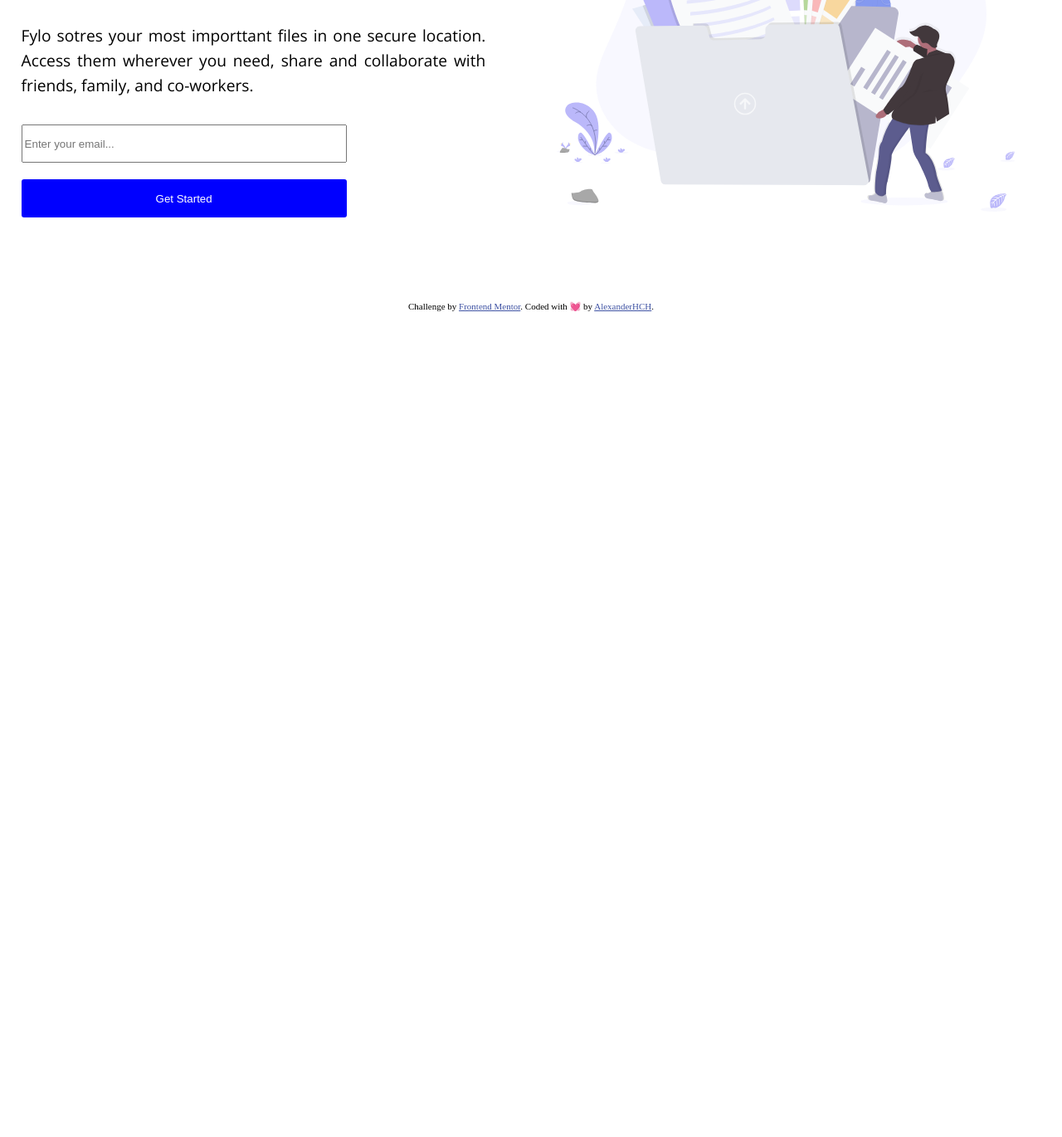
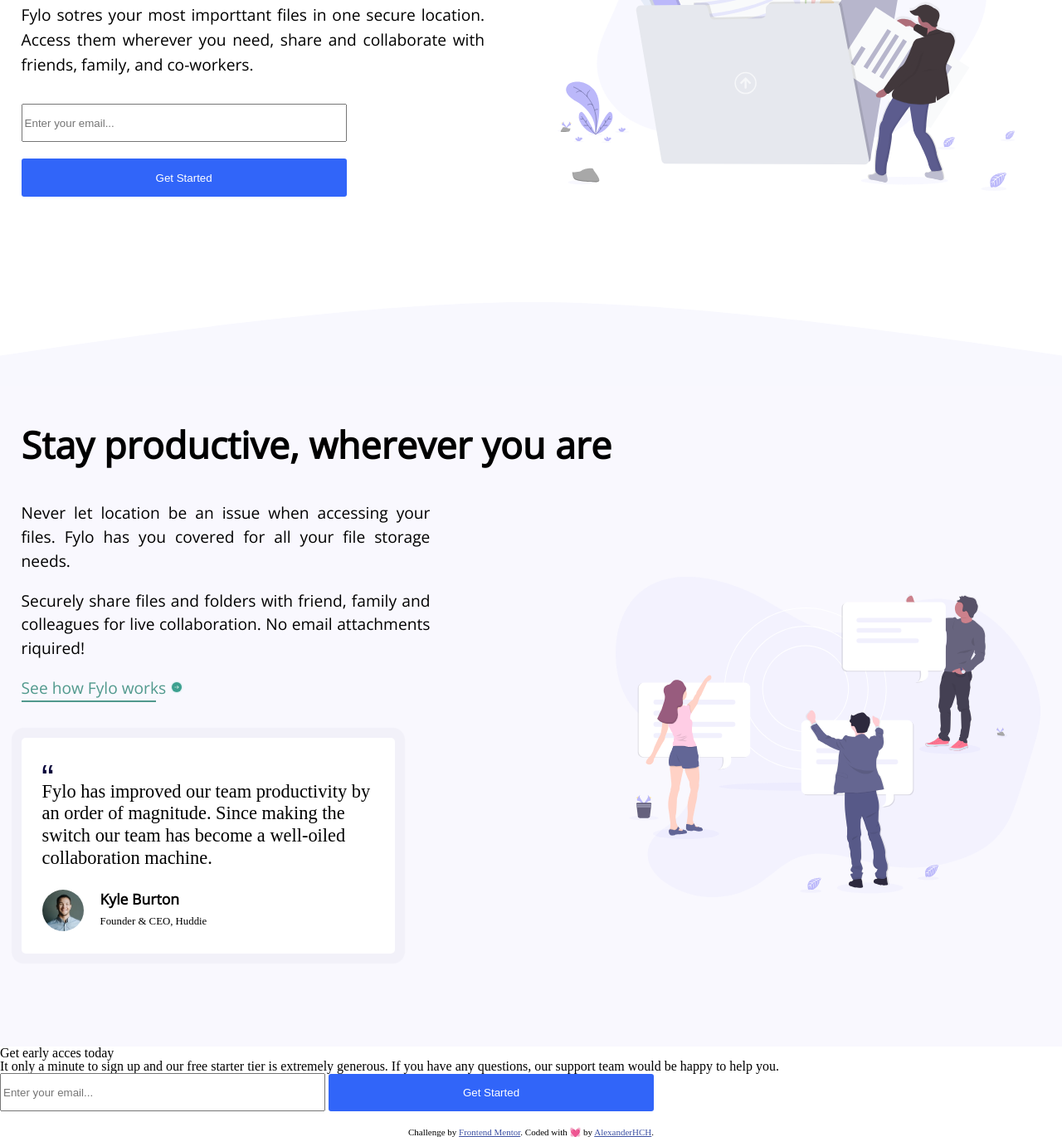
Before and after one commit to AlexanderHuisa/Landing-page-with-two-column, a plain HTML site: page index.html in a window 1280 px wide. Shown: the part 436-1806 px from the top of the page at 83% size. Before the commit the page ends 811 px from the top, so only its background shows below. Drawn offline with nearby package versions, Linux system fonts and the light colour scheme.

Commit message:
section two finish desktop design

```diff
--- a/index.html
+++ b/index.html
@@ -16,6 +16,7 @@
 <link rel="stylesheet" href="./styles/reset.css">
 <link rel="stylesheet" href="./styles/header.css">
 <link rel="stylesheet" href="./styles/main.css">
+<link rel="stylesheet" href="./styles/section-two.css">
 </head>
 
 <body>
@@ -41,6 +42,43 @@
       </div>
       <img src="./images/illustration-1.svg" alt="" class="main-section1_img">
     </section>
+
+    <section class="main-section2">
+      <img class="main-section2_svg" src="./images/bg-curve-desktop.svg" alt="">
+      <div class="main-section2-grid">
+        <div class="main-section2-grid_info">
+          <h2 class="main-section2-grid_info-tittle">Stay productive, wherever you are</h2>
+          <p class="main-section2-grid_info-p">Never let location be an issue when accessing your files. Fylo has you covered for all your file storage needs.</p>
+          <p class="main-section2-grid_info-p">Securely share files and folders with friend, family and colleagues for live collaboration. No email attachments riquired!</p>
+          <p class="main-section2-grid_info-p main-section2-grid_link"><a href="#">See how Fylo works <img src="./images/icon-arrow.svg" alt=""></a></p>
+          <div class="main-section2-grid_info-tarjet">
+            <img src="./images/icon-quotes.svg" alt="">
+            <p>
+              Fylo has improved our team productivity by an order of magnitude. Since making the switch our team has become a well-oiled collaboration machine.
+            </p>
+            <div class="main-section2-grid_info-tarjet_autor">
+              <img src="./images/avatar-testimonial.jpg" alt="">
+              <div>
+                <h3>Kyle Burton</h3>
+                <p>Founder & CEO, Huddie</p>
+              </div>
+            </div>
+          </div>
+        </div>
+        <img src="./images/illustration-2.svg" alt="" class="main-section2_img">
+      </div>
+    </section>
+
+    <section class="main-section3">
+      <div class="main-section3_info">
+        <h2>Get early acces today</h2>
+        <p>It only a minute to sign up and our free starter tier is extremely generous. If you have any questions, our support team would be happy to help you.</p>
+      </div>
+      <div class="main-section3_input">
+        <input class="input-text" type="text" placeholder="Enter your email...">
+        <input class="input-button" type="button" value="Get Started">
+      </div>
+    </section>
   </main>
 
 
--- a/styles/header.css
+++ b/styles/header.css
@@ -2,26 +2,38 @@
 :root{
     --font-principal: 'Raleway', sans-serif;
     --font-secundario: 'Open Sans', sans-serif;
-    --blue: blue;
+    --blue: #3165f9;
     --white: white;
-    --dark: black;
+    --dark: #04002D;
+    --dark-blue: #07043b;
+    --silver: #F9F8FE;
+    --dark-silver: #575989;
+    --green: #51998D;
 }
 
 .hero{
     max-width: 1440px;
-    margin: 50px auto;
-    padding: 0 2%;
+    margin: 50px auto 0 auto;
+    /* padding: 0 2%; */
     height: 50px;
     display: flex;
     /* place-content:center space-between; */
     justify-content: space-between;
     align-items: center;
-    /* background-color: aqua; */
+    background-color: aqua;
 }
+.hero-img{
+    padding-left: 2%;
+}
+.hero-nav{
+    padding-right: 2%;
+}
+
 .hero-nav ul{
     display: flex;
     width: 100%;
     gap: 4em;
+
     /* background-color: yellow; */
 }
 .hero-nav ul li{
--- a/styles/main.css
+++ b/styles/main.css
@@ -1,22 +1,22 @@
 .main{
     max-width: 1440px;
     margin: 0 auto;
-    padding: 0 2%;
 }
 .main-section1{
     display: grid;
     width: 100%;
-    grid-template-columns: repeat(2,47.5%);
+    grid-template-columns: repeat(2,45.5%);
     grid-auto-rows: auto;
-    height: calc(100vh - 150px);
+    height: calc(100vh - 100px);
     /* background-color: red; */
     justify-content: center;
     align-items: center;
     gap: 5%;
+    /* padding: 0 2%; */
 }
 
 .main-section1_info-tittle{
-    font-size: 3rem;
+    font-size: 2.9rem;
     font-family: var(--font-secundario);
     font-weight: 600;
     margin-bottom: 2rem;
@@ -43,6 +43,7 @@
     border-radius: 3px;
     background-color: var(--blue);
     color: var(--white);
+    cursor: pointer;
 }
 
 
--- /dev/null
+++ b/styles/section-two.css
@@ -0,0 +1,86 @@
+
+.main-section2_svg{
+    width: 100%;
+}
+.main-section2-grid{
+    display: flex;
+    justify-content: center;
+    background-color: var(--silver);
+    align-items: center;
+    padding-top: 50px;
+    margin-top: -4px;
+    width: 100%;
+}
+.main-section2-grid_info{
+    margin-left: 2%;
+}
+.main-section2-grid_info-tittle{
+    font-size: 2.8rem;
+    font-family: var(--font-secundario);
+    font-weight: bolder;
+    margin-bottom: 1em;
+}
+.main-section2-grid_info-p{
+    margin:  0 14rem 1em 0;
+    text-align: justify;
+    line-height: 1.5em;
+    font-family: var(--font-secundario);
+    font-size: 1.2rem;
+}
+.main-section2-grid_link a{
+    color: var(--green);
+    text-decoration: none;
+}
+.main-section2-grid_link{
+    position: relative;
+    cursor: pointer;
+}
+.main-section2-grid_link::after{
+    position: absolute;
+    left: 0;
+    content: "";
+    top: 100%;
+    height: 2px;
+    width: 33%;
+    background-color: var(--green);
+}
+
+.main-section2-grid_info-tarjet{
+    margin: 2em 0 5em 0;
+    width: 25rem;
+    /* background-color: blue; */
+    padding: 25px;
+    border-radius: 5px;
+    /* border: solid 10px rgba(130, 80, 131, 0.08); */
+    box-shadow: 0px 0px 1px 12px #5759890b;
+    font-family: var(--font-primario);
+    font-size: 1.4rem;
+    line-height: 1.2em;
+    background-color: var(--white);
+}
+.main-section2-grid_info-tarjet_autor{
+    display: flex;
+    gap: 20px;
+    align-items: center;
+    margin-top: 1em;
+}
+.main-section2-grid_info-tarjet_autor img{
+    width: 50px;
+    height: 50px;
+    border-radius: 50%;
+}
+
+.main-section2-grid_info-tarjet_autor h3{
+    font-family: var(--font-secundario);
+    font-weight: bold;
+    font-size: 1.1rem;
+}
+.main-section2-grid_info-tarjet_autor p{
+    font-size: 0.8rem;
+}
+.main-section2_img{
+    margin-right: 2%;
+    width: 40%;
+    height: 50%;
+
+}
```
Also changed, not shown: design/paleta de colores.png (added).
